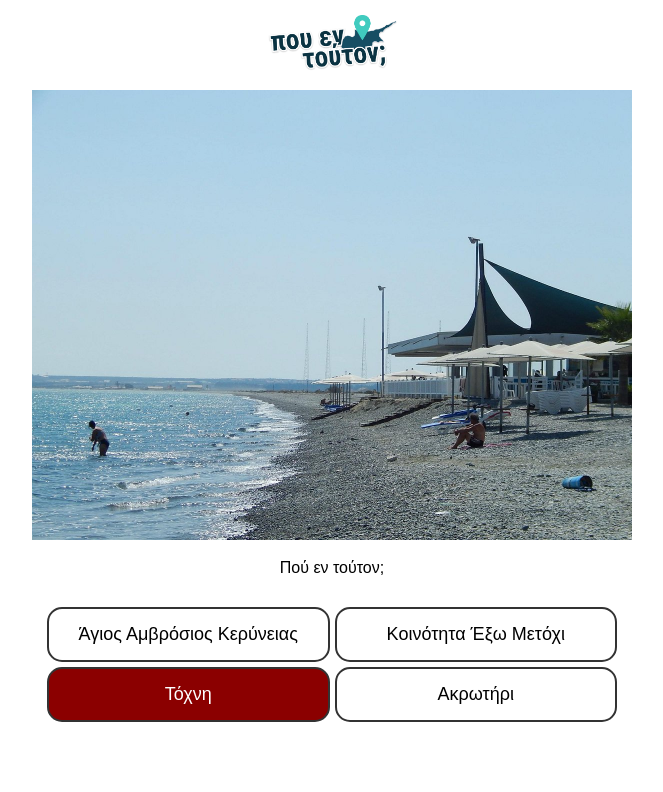
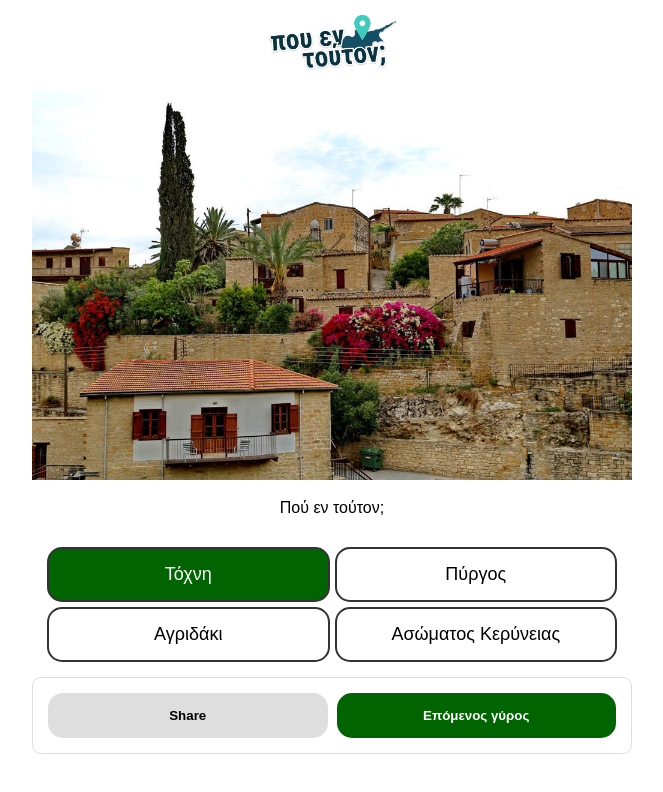
Before and after one commit to SavvasStephanides/pou-en-touton, a Next.js app: page /pouentouton/game in a window 1280 px wide. Both pictures are taken after a click on the button "Τόχνη". Shown: the top 792 px of the page, without its empty margins (308-971 px from the left). Built offline with nearby package versions, Linux system fonts and the light colour scheme.

Commit message:
Add shareable string

```diff
--- a/src/app/game/page.tsx
+++ b/src/app/game/page.tsx
@@ -18,7 +18,6 @@ export default function GamePage() {
   const BASE_PATH = process.env.BASE_PATH
 
   let todaysGame: Game = gameService.getTodaysGame()
-  console.log(todaysGame)
 
   let game: Game
 
@@ -51,10 +50,21 @@ export default function GamePage() {
       document.querySelector(".game-question")?.removeAttribute("hide")
       document.querySelector(".game-question")?.setAttribute("fade-in", "")
     }, 50)
-    console.log(document.querySelector(".game-question"))
 
     gameState.currentLevel++
     setGameState({...gameState})
+  }
+
+  function copyShareableString(){
+    let shareableString = game.toShareableString()
+    if(navigator.share){
+      navigator.share({
+        text: shareableString
+      })
+    }
+    else{
+      navigator.clipboard.writeText(shareableString)
+    }
   }
 
   function setGameStateToLocalStorage(){
@@ -88,7 +98,11 @@ export default function GamePage() {
               }
             </ul>
           </section>
-          {gameState.gameQuestions[gameState.currentLevel].correctAnswerIsFound() && gameState.currentLevel !== (gameState.gameQuestions.length-1) && <button className="next-level" onClick={() => goToNextLevel()}>Επόμενος γύρος</button>}
+          {gameState.gameQuestions[gameState.currentLevel].correctAnswerIsFound() && <div className="question-end-buttons">
+            <button className="share" onClick={() => copyShareableString()}>Share</button>
+            {gameState.currentLevel !== (gameState.gameQuestions.length-1) && <button className="next-level" onClick={() => goToNextLevel()}>Επόμενος γύρος</button>}
+
+          </div>}
         </div>
       </main>
     </main>
--- a/src/app/game/question.css
+++ b/src/app/game/question.css
@@ -52,6 +52,14 @@ section#question ul.possible-answers li.correct-answer button{
     /* animation-iteration-count: 3; */
 }
 
+.question-end-buttons{
+    display: grid;
+    grid-template-columns: repeat(2, 1fr);
+    gap: 9px;
+    padding: 15px;
+    border: 1px solid #dedede;
+    border-radius: 9px;
+}
 button.next-level{
     display: block;
     background-color: darkgreen;
@@ -62,6 +70,19 @@ button.next-level{
     border: 0;
     border-radius: 15px;
     font-weight: bold;
+}
+
+button.share{
+    display: block;
+    background-color: #dedede;
+    color: black;
+    width: 100%;
+    padding: 15px;
+    cursor: pointer;
+    border: 0;
+    border-radius: 15px;
+    font-weight: bold;
+
 }
 
 @keyframes tilt-horizontally {
--- a/src/modules/data/game.json
+++ b/src/modules/data/game.json
@@ -1 +1,111 @@
-{"game":{"currentLevel":0,"gameQuestions":[{"question":"Πού εν τούτον;","possibleAnswers":[{"title":"Άγιος Αμβρόσιος Κερύνειας","status":"none"},{"title":"Κοινότητα Έξω Μετόχι","status":"none"},{"title":"Τόχνη","status":"none"},{"title":"Ακρωτήρι","status":"none"}],"correctAnswer":3,"placePhoto":"lady-mile-beach.jpg"},{"question":"Σε πια επαρχία βρίσκεται το χωριό Ακρωτήρι;","possibleAnswers":[{"title":"Λευκωσία","status":"none"},{"title":"Κερύνεια","status":"none"},{"title":"Λεμεσός","status":"none"},{"title":"Λάρνακα","status":"none"},{"title":"Πάφος","status":"none"},{"title":"Αμμόχωστος","status":"none"}],"correctAnswer":2,"placePhoto":"lady-mile-beach.jpg"},{"question":"Πόσος είναι ο πληθυσμός του χωριού Ακρωτήρι;","possibleAnswers":[{"status":"none","title":"<1000"},{"status":"none","title":"1000-5000"},{"status":"none","title":"5000-10000"},{"status":"none","title":">10000"}],"correctAnswer":0,"placePhoto":"lady-mile-beach.jpg"},{"question":"Ποιό απο τα χωριά βρίσκονται στην επαρχία Λεμεσός;","placePhoto":"lady-mile-beach.jpg","possibleAnswers":[{"title":"Απεσιά","status":"none"},{"title":"Βυζακιά","status":"none"},{"title":"Μάσαρη","status":"none"},{"title":"Κοκκινοτριμιθιά","status":"none"}],"correctAnswer":0}]}}
+{
+    "game": {
+        "currentLevel": 0,
+        "gameQuestions": [
+            {
+                "question": "Πού εν τούτον;",
+                "iconEmoji": "📍",
+                "possibleAnswers": [
+                    {
+                        "title": "Τόχνη",
+                        "status": "none"
+                    },
+                    {
+                        "title": "Πύργος",
+                        "status": "none"
+                    },
+                    {
+                        "title": "Αγριδάκι",
+                        "status": "none"
+                    },
+                    {
+                        "title": "Ασώματος Κερύνειας",
+                        "status": "none"
+                    }
+                ],
+                "correctAnswer": 0,
+                "placePhoto": "1681217708-11553.jpg"
+            },
+            {
+                "question": "Σε πια επαρχία βρίσκεται το χωριό Τόχνη;",
+                "iconEmoji": "🌆",
+                "possibleAnswers": [
+                    {
+                        "title": "Λευκωσία",
+                        "status": "none"
+                    },
+                    {
+                        "title": "Κερύνεια",
+                        "status": "none"
+                    },
+                    {
+                        "title": "Λεμεσός",
+                        "status": "none"
+                    },
+                    {
+                        "title": "Λάρνακα",
+                        "status": "none"
+                    },
+                    {
+                        "title": "Πάφος",
+                        "status": "none"
+                    },
+                    {
+                        "title": "Αμμόχωστος",
+                        "status": "none"
+                    }
+                ],
+                "correctAnswer": 3,
+                "placePhoto": "1681217708-11553.jpg"
+            },
+            {
+                "question": "Πόσος είναι ο πληθυσμός του χωριού Τόχνη;",
+                "iconEmoji": "👨‍👩‍👦",
+                "possibleAnswers": [
+                    {
+                        "status": "none",
+                        "title": "<1000"
+                    },
+                    {
+                        "status": "none",
+                        "title": "1000-5000"
+                    },
+                    {
+                        "status": "none",
+                        "title": "5000-10000"
+                    },
+                    {
+                        "status": "none",
+                        "title": ">10000"
+                    }
+                ],
+                "correctAnswer": 0,
+                "placePhoto": "1681217708-11553.jpg"
+            },
+            {
+                "question": "Ποιό απο τα χωριά βρίσκονται στην επαρχία Λάρνακα;",
+                "iconEmoji": "🏙️",
+                "placePhoto": "1681217708-11553.jpg",
+                "possibleAnswers": [
+                    {
+                        "title": "Θέρμια",
+                        "status": "none"
+                    },
+                    {
+                        "title": "Περιστερώνα Χρυσοχούς",
+                        "status": "none"
+                    },
+                    {
+                        "title": "Αλεθρικό",
+                        "status": "none"
+                    },
+                    {
+                        "title": "Δορά",
+                        "status": "none"
+                    }
+                ],
+                "correctAnswer": 2
+            }
+        ]
+    }
+}
--- a/src/modules/data/populateGames.js
+++ b/src/modules/data/populateGames.js
@@ -37,15 +37,19 @@ function getGameFromVillage(village) {
             gameQuestions: [
                 {
                     question: "Πού εν τούτον;",
+                    iconEmoji: "📍"
                 },
                 {
                     question: `Σε πια επαρχία βρίσκεται το χωριό ${village.name};`,
+                    iconEmoji: "🌆"
                 },
                 {
                     question: `Πόσος είναι ο πληθυσμός του χωριού ${village.name};`,
+                    iconEmoji: "👨‍👩‍👦"
                 },
                 {
                     question: `Ποιό απο τα χωριά βρίσκονται στην επαρχία ${districts.find(d => d.id === village.district).name};`,
+                    iconEmoji: "🏙️"
                 }
             ]
         }
--- a/src/modules/game/Game.ts
+++ b/src/modules/game/Game.ts
@@ -7,4 +7,12 @@ export default class Game{
     appendGameQuestion = (gameQuestion: GameQuestion) => {
         this.gameQuestions.push(gameQuestion)
     }
+
+    toShareableString(): string {
+        let questionShareableStrings = this.gameQuestions.map((question) => question.toShareableString())
+        return "Πού εν τουτον; 🇨🇾\n"
+            + questionShareableStrings
+                .filter((shareableString) => shareableString !== "")
+                .join("\n")
+    }
 }
--- a/src/modules/game/GameQuestion.ts
+++ b/src/modules/game/GameQuestion.ts
@@ -5,12 +5,14 @@ export default class GameQuestion {
     question: string
     possibleAnswers: PossibleAnswer[] = []
     correctAnswer: number
+    iconEmoji: string
 
-    constructor(placePhoto: string, question: string, possibleAnswers: PossibleAnswer[], correctAnswer: number){
+    constructor(placePhoto: string, question: string, possibleAnswers: PossibleAnswer[], correctAnswer: number, iconEmoji: string){
         this.placePhoto = placePhoto
         this.question = question
         this.possibleAnswers = possibleAnswers
         this.correctAnswer = correctAnswer
+        this.iconEmoji = iconEmoji
     }
 
     addPossibleAnswer(answer: PossibleAnswer){
@@ -35,4 +37,15 @@ export default class GameQuestion {
     correctAnswerIsFound(): boolean{
         return this.possibleAnswers.some(answer => answer.status === "CORRECT")
     }
+
+    toShareableString(): string{
+        let totalGuesses = this.possibleAnswers.length - this.possibleAnswers.filter((answer) => answer.status === "none").length
+        if(totalGuesses > 0){
+            let wrongGuesses = this.possibleAnswers.filter((answer) => answer.status === "WRONG").length
+            return `${this.iconEmoji} ${"🟥".repeat(wrongGuesses)}${this.correctAnswerIsFound() ? "🟩" : ""}`
+        }
+        else {
+            return ""
+        }
+    }
 }
--- a/src/modules/game/game-service.ts
+++ b/src/modules/game/game-service.ts
@@ -10,12 +10,9 @@ export default class GameService{
         let game: Game = new Game()
         game.currentLevel = gameJsonObject.currentLevel
 
-
         game.gameQuestions = gameJsonObject.gameQuestions.map((question: any) => {
-            console.log(question.possibleAnswers);
-
             let answers: PossibleAnswer[] = question.possibleAnswers
-            let gameQuestion: GameQuestion = new GameQuestion(question.placePhoto, question.question, answers, question.correctAnswer)
+            let gameQuestion: GameQuestion = new GameQuestion(question.placePhoto, question.question, answers, question.correctAnswer, question.iconEmoji)
             return gameQuestion
         })
 
```
